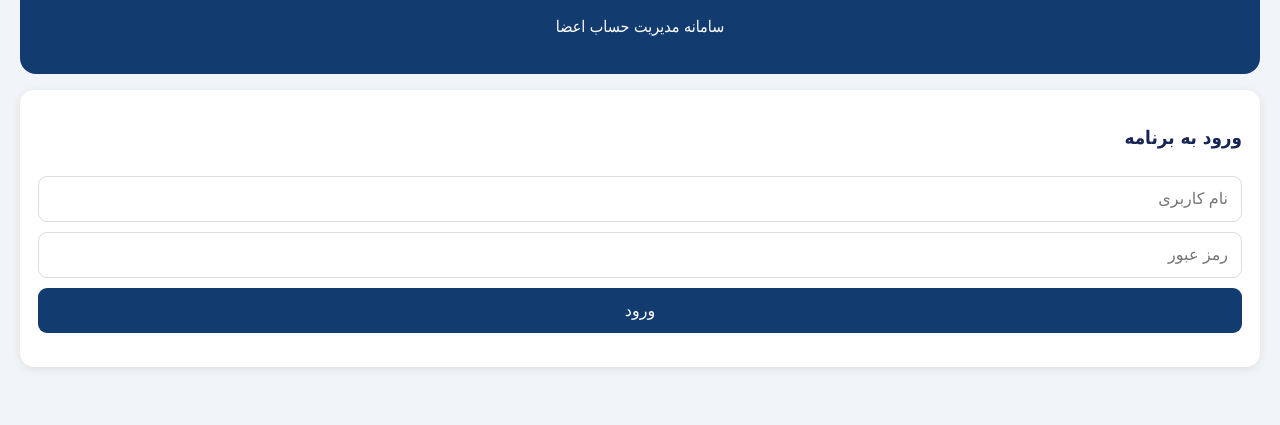
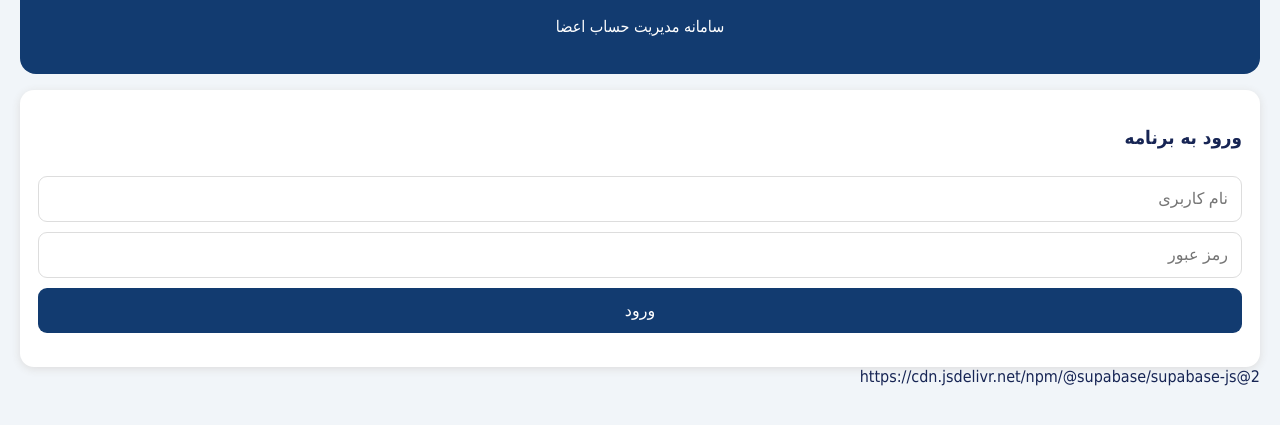
Before and after one commit to mostafahh09/bank-haghighi-new, a plain HTML site: page index.html in a window 1280 px wide. Shown: the part 93-518 px from the top of the page. Drawn offline with Linux system fonts and the light colour scheme.

Commit message:
Update index.html

```diff
--- a/index.html
+++ b/index.html
@@ -40,5 +40,6 @@ document.getElementById('message').innerText='نام کاربری یا رمز ا
 }
 }
 </script>
+  https://cdn.jsdelivr.net/npm/@supabase/supabase-js@2
 </body>
 </html>
```
